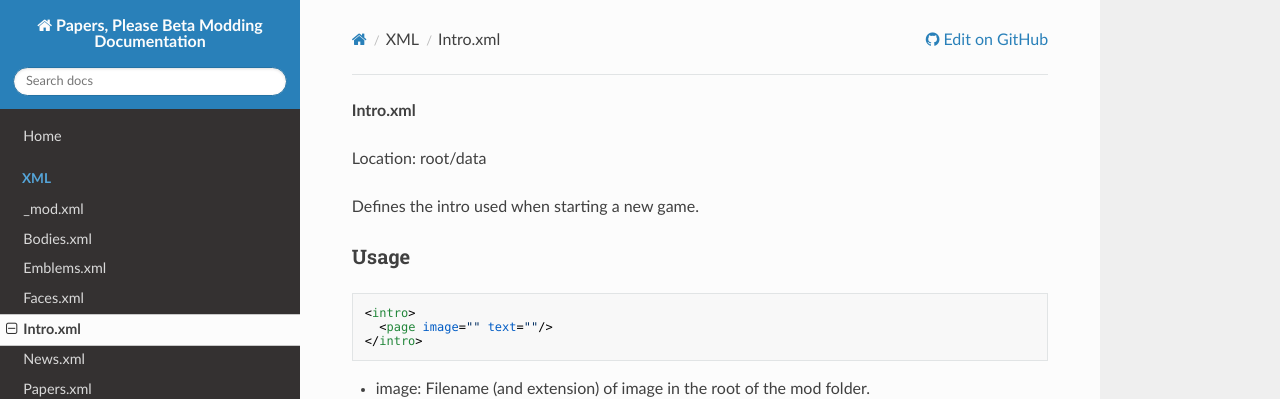
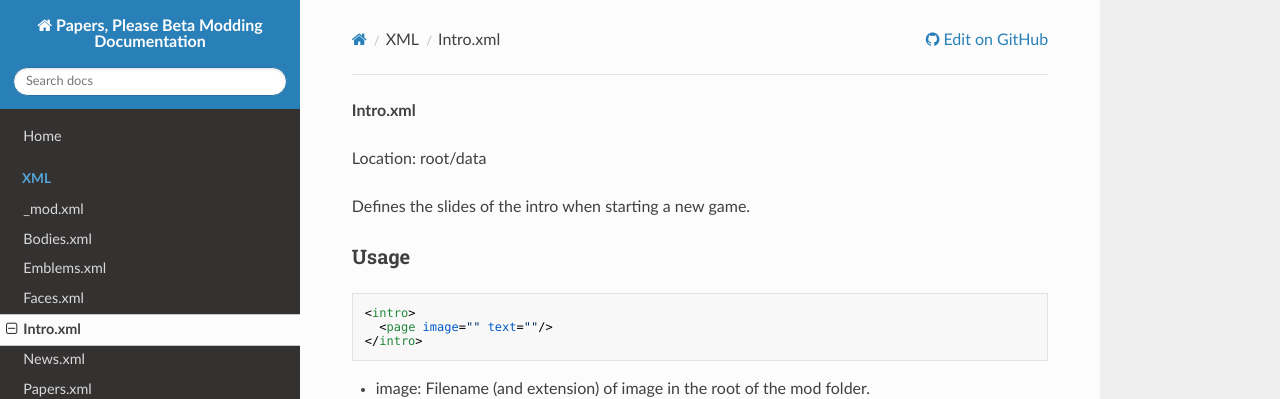
Before and after one commit to marinesciencedude/PapersPleaseModdingDoc, an MkDocs documentation site: the page built from docs/xml/Intro.md, in a window 1280 px wide. Shown: the top 399 px of the page. Built offline with MkDocs 1.6.1, drawn with Linux system fonts in a browser that asks for light colours; nearby versions of some CDN libraries.

Commit message:
Modified description in Intro.md

```diff
--- a/docs/xml/Intro.md
+++ b/docs/xml/Intro.md
@@ -2,7 +2,7 @@
 
 Location: root/data
 
-Defines the intro used when starting a new game.
+Defines the slides of the intro when starting a new game.
 
 ### Usage
 
```
